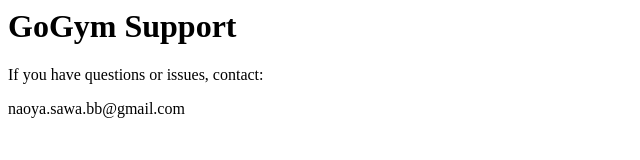
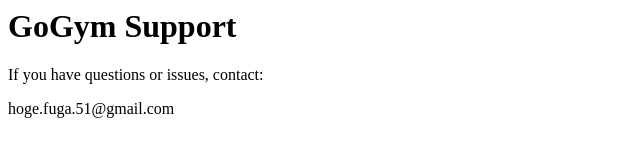
Before and after one commit to sawada-naoya/gogym-support, a plain HTML site: page index.html in a window 1280 px wide. Shown: the full height of the page, 0-640 px from the left. Drawn offline with Linux system fonts and the light colour scheme.

Commit message:
Update index.html

```diff
--- a/index.html
+++ b/index.html
@@ -2,4 +2,4 @@
 
 <p>If you have questions or issues, contact:</p>
 
-<p>naoya.sawa.bb@gmail.com</p>
+<p>hoge.fuga.51@gmail.com</p>
```
